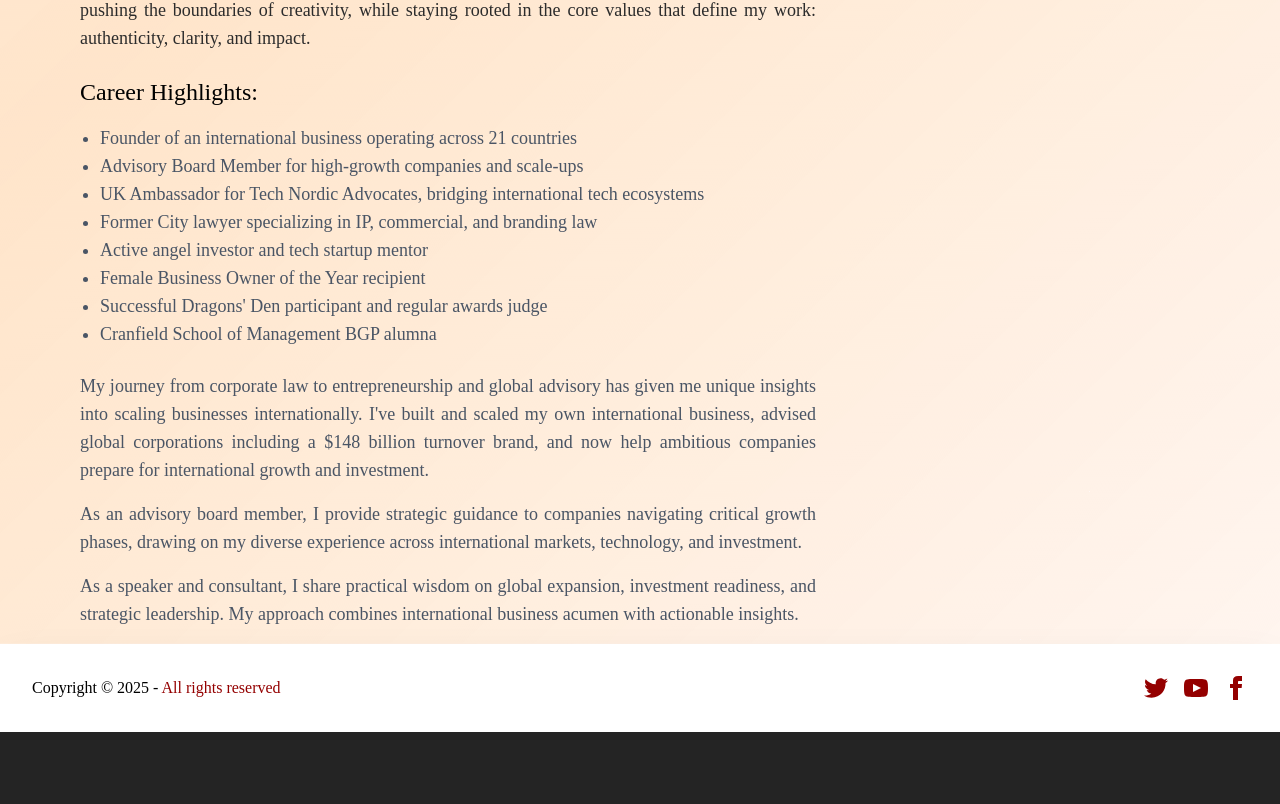
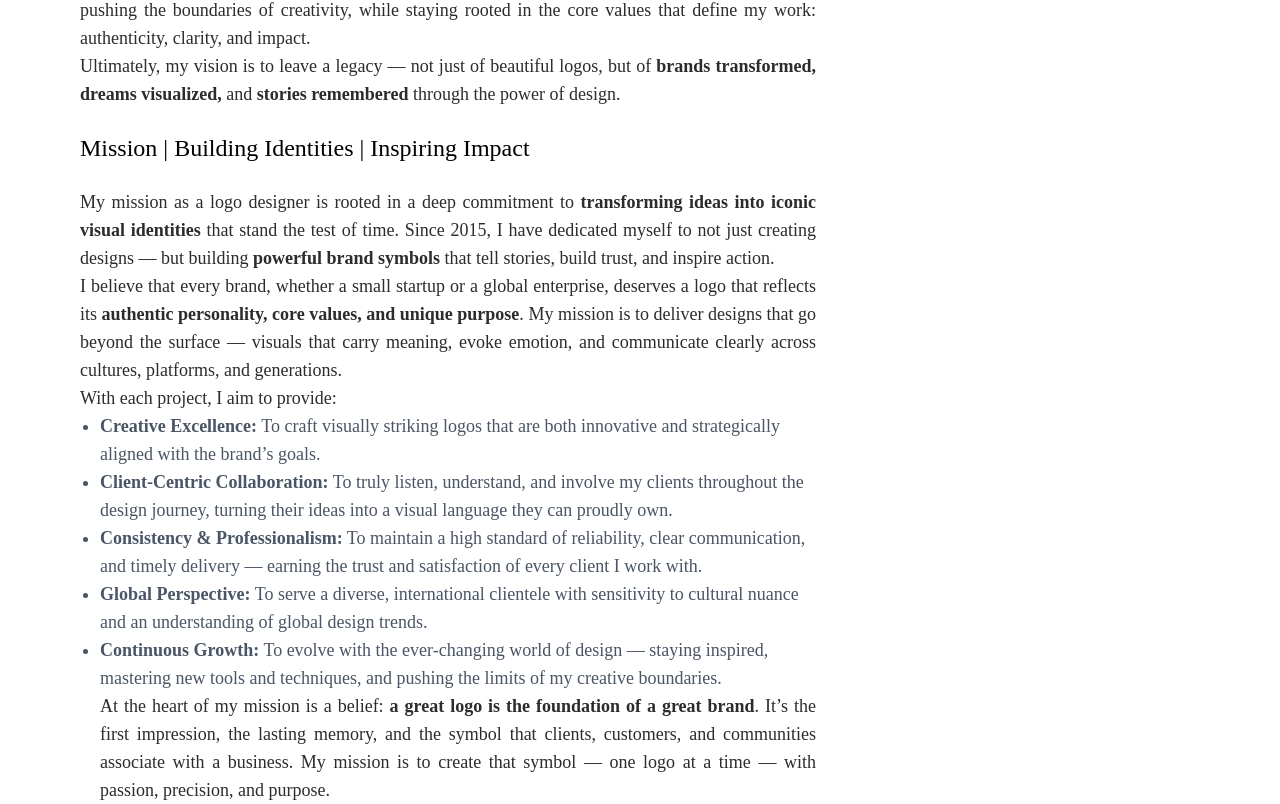
Before and after one commit to epshita-shima/client-masud-rana-portfolio, a React (Vite) app in the folder masud-rana-porfolio/: page /about in a window 1280 px wide. Shown: the part 1256-2060 px from the top of the page. Before the commit the page ends 1988 px from the top, so only its background shows below. Built offline with nearby package versions, Linux system fonts and the light colour scheme.

Commit message:
edit bg and add mission vission at about page

```diff
--- a/masud-rana-porfolio/src/components/Client.jsx
+++ b/masud-rana-porfolio/src/components/Client.jsx
@@ -42,14 +42,14 @@ const Client = () => {
   };
 
   return (
-    <div className="py-24 px-4 mb-24">
-      <div className="container mx-auto px-4">
+    <div className=" ">
+      <div className="container mx-auto px-4 bg-offwhite-orange-shimmer_left">
         {/* Heading */}
         <motion.h2
           initial={{ opacity: 0, y: -30 }}
           animate={{ opacity: 1, y: 0 }}
           transition={{ duration: 0.6 }}
-          className="text-3xl md:text-4xl font-bold text-center text-[#2C2C2C] mb-10"
+          className="text-3xl md:text-4xl font-bold text-center text-[#2C2C2C] mb-10 pt-24"
         >
           Client Experiences
         </motion.h2>
--- a/masud-rana-porfolio/src/components/Hero.jsx
+++ b/masud-rana-porfolio/src/components/Hero.jsx
@@ -2,7 +2,7 @@ import { motion } from "framer-motion";
 import Profile from "../assets/image/profile_pic/masudrana_profile.jpg"
 const Hero = () => {
   return (
-    <div className="hero h-screen container text-black  lg:p-8 mx-auto ">
+    <div className="hero h-screen container text-black  lg:p-8 mx-auto bg-offwhite-orange-shimmer ">
       <div className="grid grid-cols-1 py-6 lg:grid-cols-2 items-center gap-10 ml-4">
 
         {/* Animated Image */}
@@ -14,7 +14,7 @@ const Hero = () => {
         >
           <img
             src={Profile}
-            className="w-64 h-64 md:w-64 md:h-64  lg:w-[600px] max-w-sm rounded-[50%] border border-2 border-[#940000] shadow-2xl lg:h-[400px]"
+            className="w-64 h-64 md:w-64 md:h-64  lg:w-[600px] max-w-sm rounded-[50%] border-2 border-[#940000] shadow-2xl lg:h-[400px]"
           />
         </motion.div>
 
--- a/masud-rana-porfolio/src/components/Work.jsx
+++ b/masud-rana-porfolio/src/components/Work.jsx
@@ -234,7 +234,7 @@ const Work = () => {
               >
                 Graphics Design
               </button>
-              <button
+              {/* <button
                 className="btn btn-secondary rounded-full"
                 onClick={() => {
                   setOpenDataEntryModal(true);
@@ -242,7 +242,7 @@ const Work = () => {
                 }}
               >
                 Data Entry
-              </button>
+              </button> */}
             </div>
             <div className="modal-action">
               <button className="btn" onClick={() => setOpenMainModal(false)}>
--- a/masud-rana-porfolio/src/index.css
+++ b/masud-rana-porfolio/src/index.css
@@ -16,16 +16,18 @@
   -moz-osx-font-smoothing: grayscale;
 }
 
+body{
+  background-color: white;
+}
 
-
-body.scheme_default {
+/* body.scheme_default {
   position: relative;
   background-color: var(--theme-color-bg_color);
   overflow: hidden;
-}
+} */
 
 /* Shimmer effect */
-body.scheme_default::before {
+/* body.scheme_default::before {
   content: "";
   position: absolute;
   top: 0;
@@ -40,10 +42,10 @@ body.scheme_default::before {
   );
   transform: skewX(-25deg);
   animation: shimmer 4s infinite linear;
-  pointer-events: none; /* Clickable content unaffected */
+  pointer-events: none;
   z-index: 0;
-}
-
+} */
+/*
 @keyframes shimmer {
   0% {
     transform: translateX(-100%) skewX(-25deg);
@@ -51,10 +53,10 @@ body.scheme_default::before {
   100% {
     transform: translateX(100%) skewX(-25deg);
   }
-}
+} */
 
 /* Ensure content is above shimmer */
-body.scheme_default > * {
+/* body.scheme_default > * {
   position: relative;
   z-index: 1;
-}
+} */
--- a/masud-rana-porfolio/src/pages/About/About.jsx
+++ b/masud-rana-porfolio/src/pages/About/About.jsx
@@ -3,8 +3,8 @@ import { div } from "framer-motion/client";
 
 const About = () => {
   return (
-    <div className="bg-offwhite-orange-shimmer">
-      <div className="container mx-auto mb-4">
+    <div className="bg-white">
+      <div className="container mx-auto pb-12">
         <div className=" flex flex-col lg:flex-row items-center justify-center  py-12">
           {/* Image Section with Animation */}
           <motion.div
@@ -145,57 +145,44 @@ const About = () => {
                 boundaries of creativity, while staying rooted in the core
                 values that define my work: authenticity, clarity, and impact.
               </p>
+              <p className="text-lg text-[#2C2C2C] text-justify">
+                Ultimately, my vision is to leave a legacy — not just of beautiful logos, but of <strong>brands transformed, dreams visualized,</strong> and <strong>stories remembered</strong> through the power of design.
+              </p>
               {/* Career Highlights */}
-              <h3 className="text-black text-2xl mt-6 mb-4">
-                Career Highlights:
-              </h3>
+              <p className="text-2xl text-black mb-6 mt-6">
+               Mission | Building Identities | Inspiring Impact
+              </p>
+              <p className="text-lg text-[#2C2C2C] text-justify">
+                My mission as a logo designer is rooted in a deep commitment to <strong>transforming ideas into iconic visual identities</strong> that stand the test of time. Since 2015, I have dedicated myself to not just creating designs — but building <strong>powerful brand symbols</strong> that tell stories, build trust, and inspire action.
+              </p>
+              <p className="text-lg text-[#2C2C2C] text-justify">
+                I believe that every brand, whether a small startup or a global enterprise, deserves a logo that reflects its <strong>authentic personality, core values, and unique purpose</strong>. My mission is to deliver designs that go beyond the surface — visuals that carry meaning, evoke emotion, and communicate clearly across cultures, platforms, and generations.
+              </p>
+              <p className="text-lg text-[#2C2C2C] text-justify">
+                With each project, I aim to provide:
+              </p>
               <ul className="text-gray-600 text-lg list-disc pl-5">
                 <li>
-                  Founder of an international business operating across 21
-                  countries
+                 <strong>Creative Excellence:</strong> To craft visually striking logos that are both innovative and strategically aligned with the brand’s goals.
                 </li>
                 <li>
-                  Advisory Board Member for high-growth companies and scale-ups
+                  <strong>Client-Centric Collaboration:</strong> To truly listen, understand, and involve my clients throughout the design journey, turning their ideas into a visual language they can proudly own.
                 </li>
                 <li>
-                  UK Ambassador for Tech Nordic Advocates, bridging
-                  international tech ecosystems
+                 	<strong>Consistency & Professionalism:</strong> To maintain a high standard of reliability, clear communication, and timely delivery — earning the trust and satisfaction of every client I work with.
                 </li>
                 <li>
-                  Former City lawyer specializing in IP, commercial, and
-                  branding law
+                  <strong>Global Perspective:</strong> To serve a diverse, international clientele with sensitivity to cultural nuance and an understanding of global design trends.
                 </li>
-                <li>Active angel investor and tech startup mentor</li>
-                <li>Female Business Owner of the Year recipient</li>
-                <li>
-                  Successful Dragons' Den participant and regular awards judge
-                </li>
-                <li>Cranfield School of Management BGP alumna</li>
+                <li><strong>Continuous Growth:</strong>	 To evolve with the ever-changing world of design — staying inspired, mastering new tools and techniques, and pushing the limits of my creative boundaries.</li>
+              <p className="text-lg text-[#2C2C2C] text-justify">
+                At the heart of my mission is a belief: <strong>a great logo is the foundation of a great brand</strong>. It’s the first impression, the lasting memory, and the symbol that clients, customers, and communities associate with a business. My mission is to create that symbol — one logo at a time — with passion, precision, and purpose.
+              </p>
+              <p className="text-lg text-[#2C2C2C] text-justify">Through every project, I strive not just to meet expectations, but to exceed them. To deliver work that is not only visually outstanding but also strategically meaningful — work that helps brands <strong>stand out, grow with confidence, and leave a lasting mark</strong> in their industry.</p>
               </ul>
 
-              {/* Paragraphs */}
-              <p className="text-lg text-gray-600 text-justify mt-6">
-                My journey from corporate law to entrepreneurship and global
-                advisory has given me unique insights into scaling businesses
-                internationally. I've built and scaled my own international
-                business, advised global corporations including a $148 billion
-                turnover brand, and now help ambitious companies prepare for
-                international growth and investment.
-              </p>
 
-              <p className="text-lg text-gray-600 text-justify mt-4">
-                As an advisory board member, I provide strategic guidance to
-                companies navigating critical growth phases, drawing on my
-                diverse experience across international markets, technology, and
-                investment.
-              </p>
 
-              <p className="text-lg text-justify text-gray-600 mt-4">
-                As a speaker and consultant, I share practical wisdom on global
-                expansion, investment readiness, and strategic leadership. My
-                approach combines international business acumen with actionable
-                insights.
-              </p>
             </div>
 
             {/* Right Side: Button Section */}
--- a/masud-rana-porfolio/src/pages/Home/Home/Home.css
+++ b/masud-rana-porfolio/src/pages/Home/Home/Home.css
@@ -1,39 +1,22 @@
-/* Shimmer background class */
 .bg-offwhite-orange-shimmer {
   position: relative;
-  background-color: #FFF9F6; /* Off-white base color */
-  overflow: hidden;
+  min-height: 100vh;
+  background: linear-gradient(
+    120deg,         /* angle - change for more or less tilt */
+    #ffffff 0%,     /* pure white start */
+    #ffffff 45%,    /* white portion ends */
+    #FFF9F6 45%,    /* offwhite starts */
+    #FFF9F6 100%    /* fill rest */
+  );
 }
-
-.bg-offwhite-orange-shimmer::before {
-  content: "";
-  position: absolute;
-  top: 0;
-  left: -50%;
-  width: 200%;
-  height: 100%;
+.bg-offwhite-orange-shimmer_left {
+  position: relative;
+  min-height: 100vh;
   background: linear-gradient(
-    120deg,
-    rgba(255, 217, 176, 0.1) 0%,
-    rgba(255, 149, 31, 0.2) 50%,
-    rgba(255, 217, 176, 0.1) 100%
+    -120deg,          /* angle: top more white, bottom less */
+    #ffffff 0%,      /* pure white starts at top */
+    #ffffff 450%,     /* white covers ~70% of area */
+    #FFF9F6 45%,     /* offwhite starts gradually */
+    #FFF9F6 100%     /* bottom section offwhite */
   );
-  transform: skewX(-25deg);
-  animation: shimmer 4s infinite linear;
-  pointer-events: none;
-  z-index: 0;
 }
-
-.bg-offwhite-orange-shimmer > * {
-  position: relative;
-  z-index: 1; /* content above shimmer */
-}
-
-@keyframes shimmer {
-  0% {
-    transform: translateX(-100%) skewX(-25deg);
-  }
-  100% {
-    transform: translateX(100%) skewX(-25deg);
-  }
-}
--- a/masud-rana-porfolio/src/pages/Home/Home/Home.jsx
+++ b/masud-rana-porfolio/src/pages/Home/Home/Home.jsx
@@ -11,7 +11,7 @@ import './Home.css'
 const Home = () => {
 
   return (
-    <div className='bg-offwhite-orange-shimmer'>
+    <div className='bg-white'>
         <Hero></Hero>
         <Experience></Experience>
         {/* <Gallary></Gallary> */}
```
Also changed, not shown: masud-rana-porfolio/src/components/Experience.jsx (+11 -11 lines), masud-rana-porfolio/src/components/WorkGalary.jsx (+4 -4 lines).
